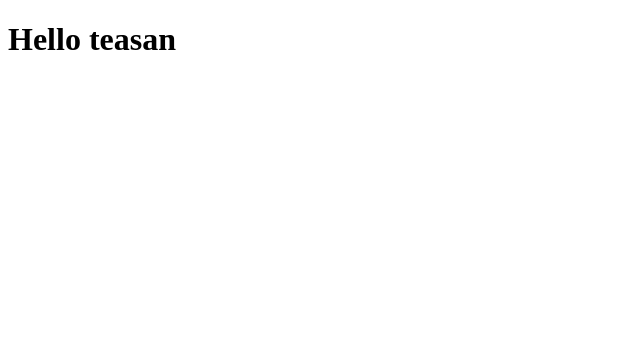
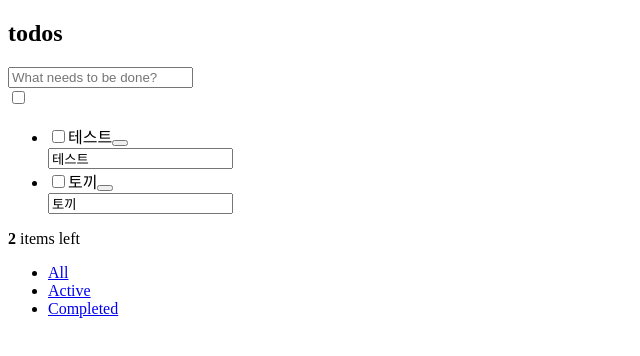
Before and after one commit to ichbinmin2/frontend_study, a React app: page / in a window 1280 px wide. Shown: the top 356 px of the page, without its empty margins (0-640 px from the left). Built offline with nearby package versions, Linux system fonts and the light colour scheme.

Commit message:
todomvc 마크업, component 분리

```diff
--- /dev/null
+++ b/src/components/CompleteAllCheckBox.tsx
@@ -0,0 +1,12 @@
+import React from "react";
+
+function CompleteAllCheckBox() {
+  return (
+    <>
+      <input id="toggle-all" className="toggle-all" type="checkbox" />
+      <label htmlFor="toggle-all"></label>
+    </>
+  );
+}
+
+export default CompleteAllCheckBox;
--- /dev/null
+++ b/src/components/TodoCount.tsx
@@ -0,0 +1,14 @@
+import React from "react";
+
+function TodoCount() {
+  return (
+    <span className="todo-count">
+      <strong>2</strong>
+      <span> </span>
+      <span>items</span>
+      <span> left</span>
+    </span>
+  );
+}
+
+export default TodoCount;
--- /dev/null
+++ b/src/components/TodoFilter.tsx
@@ -0,0 +1,27 @@
+import React from "react";
+
+function TodoFilter() {
+  return (
+    <ul className="filters">
+      <li>
+        <a href="#/" className="selected">
+          All
+        </a>
+      </li>
+      <span> </span>
+      <li>
+        <a href="#/active" className="">
+          Active
+        </a>
+      </li>
+      <span> </span>
+      <li>
+        <a href="#/completed" className="">
+          Completed
+        </a>
+      </li>
+    </ul>
+  );
+}
+
+export default TodoFilter;
--- /dev/null
+++ b/src/components/TodoInput.tsx
@@ -0,0 +1,9 @@
+import React from "react";
+
+function TodoInput() {
+  return (
+    <input className="new-todo" placeholder="What needs to be done?" value="" />
+  );
+}
+
+export default TodoInput;
--- /dev/null
+++ b/src/components/TodoItem.tsx
@@ -0,0 +1,20 @@
+import React from "react";
+
+interface TodoItemProps {
+  text: string;
+}
+
+function TodoItem({ text }: TodoItemProps) {
+  return (
+    <li className="">
+      <div className="view">
+        <input className="toggle" type="checkbox" />
+        <label>{text}</label>
+        <button className="destroy"></button>
+      </div>
+      <input className="edit" value={text} />
+    </li>
+  );
+}
+
+export default TodoItem;
--- a/src/index.tsx
+++ b/src/index.tsx
@@ -1,10 +1,35 @@
 import ReactDOM from "react-dom";
 import React from "react";
+import TodoInput from "./components/TodoInput";
+import CompleteAllCheckBox from "./components/CompleteAllCheckBox";
+import TodoItem from "./components/TodoItem";
+import TodoCount from "./components/TodoCount";
+import TodoFilter from "./components/TodoFilter";
 
 function App() {
-  const name = "teasan";
+  // https://todomvc.com/examples/react/#/
 
-  return <h1>Hello {name}</h1>;
+  return (
+    <section className="todoapp">
+      <div>
+        <header className="header">
+          <h1>todos</h1>
+          <TodoInput />
+        </header>
+        <section className="main">
+          <CompleteAllCheckBox />
+          <ul className="todo-list">
+            <TodoItem text={"테스트"} />
+            <TodoItem text={"토끼"} />
+          </ul>
+        </section>
+        <footer className="footer">
+          <TodoCount />
+          <TodoFilter />
+        </footer>
+      </div>
+    </section>
+  );
 }
 
 ReactDOM.render(<App />, document.getElementById("app"));
```
